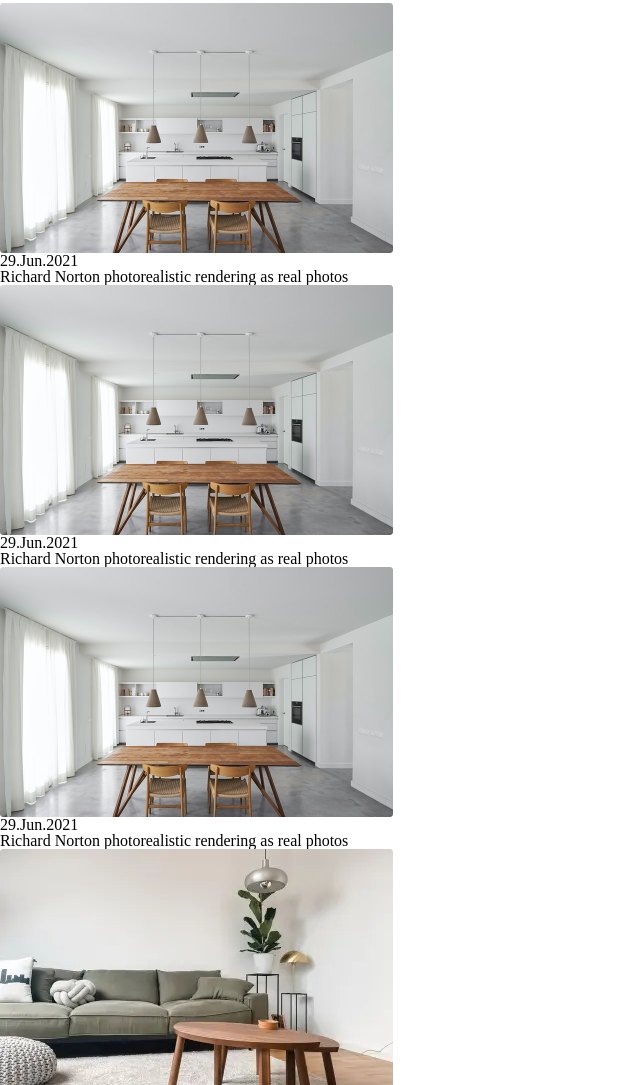
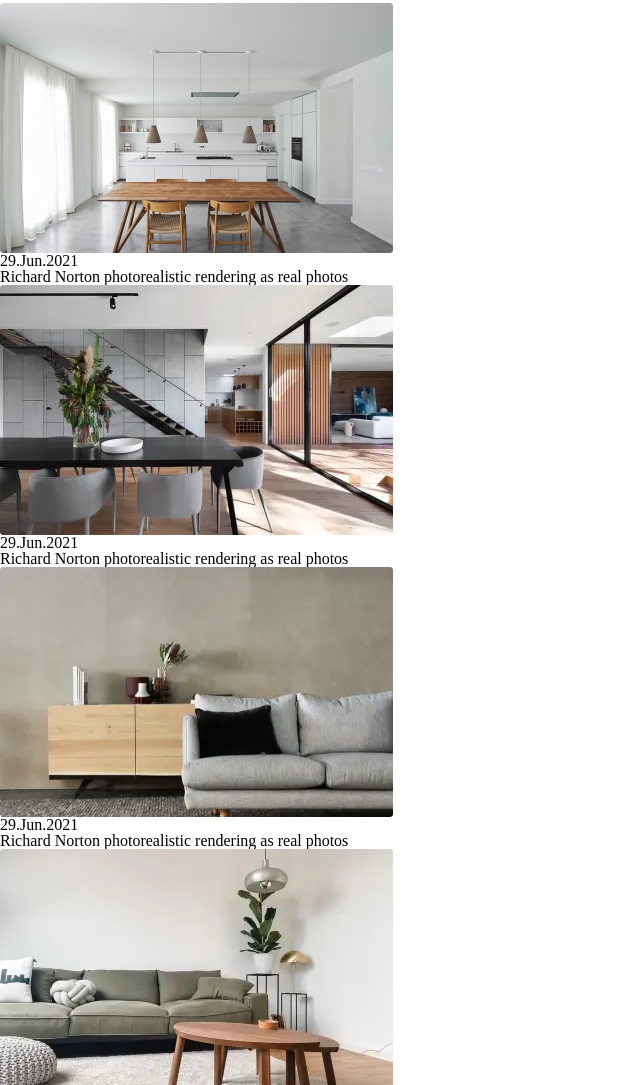
Before and after one commit to vovka1012/lessons, a plain HTML site: page lesson10/index.html in a window 1280 px wide. Shown: the part 817-1902 px from the top of the page, without its empty margins (0-640 px from the left). Drawn offline with Linux system fonts and the light colour scheme.

Commit message:
Add files via upload

```diff
--- a/lesson10/index.html
+++ b/lesson10/index.html
@@ -62,7 +62,7 @@
 					</div>
 					<div class="tab-images__column">
 						<div class="tab-images__block card">
-							<img src="img/0101.webp" alt="photo" class="card__image">
+							<img src="img/0102.webp" alt="photo" class="card__image">
 							<div class="card__description card__description_under">
 								<span class="card__date">29.Jun.2021</span>
 								<div class="card__text">Richard Norton photorealistic rendering as real photos</div>
@@ -71,7 +71,7 @@
 					</div>
 					<div class="tab-images__column">
 						<div class="tab-images__block card">
-							<img src="img/0101.webp" alt="photo" class="card__image">
+							<img src="img/0103.webp" alt="photo" class="card__image">
 							<div class="card__description card__description_under">
 								<span class="card__date">29.Jun.2021</span>
 								<div class="card__text">Richard Norton photorealistic rendering as real photos</div>
```
